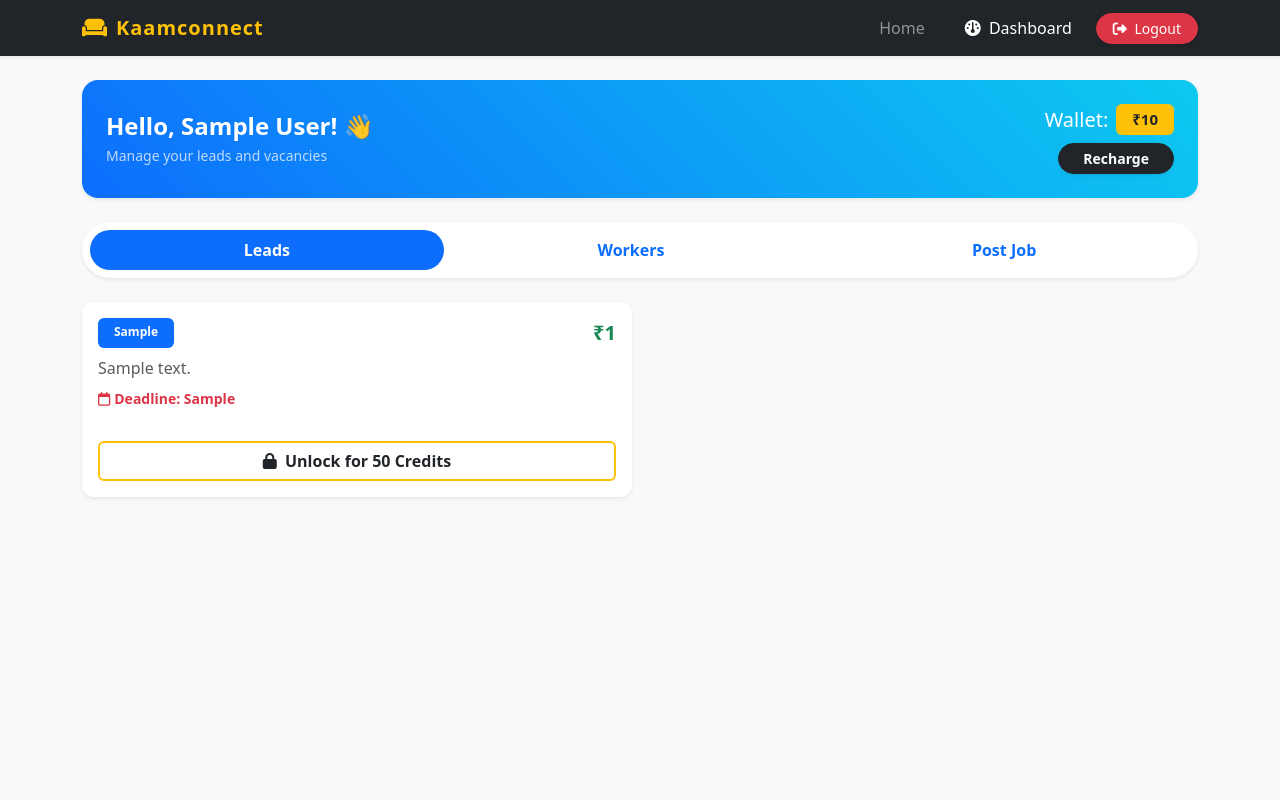
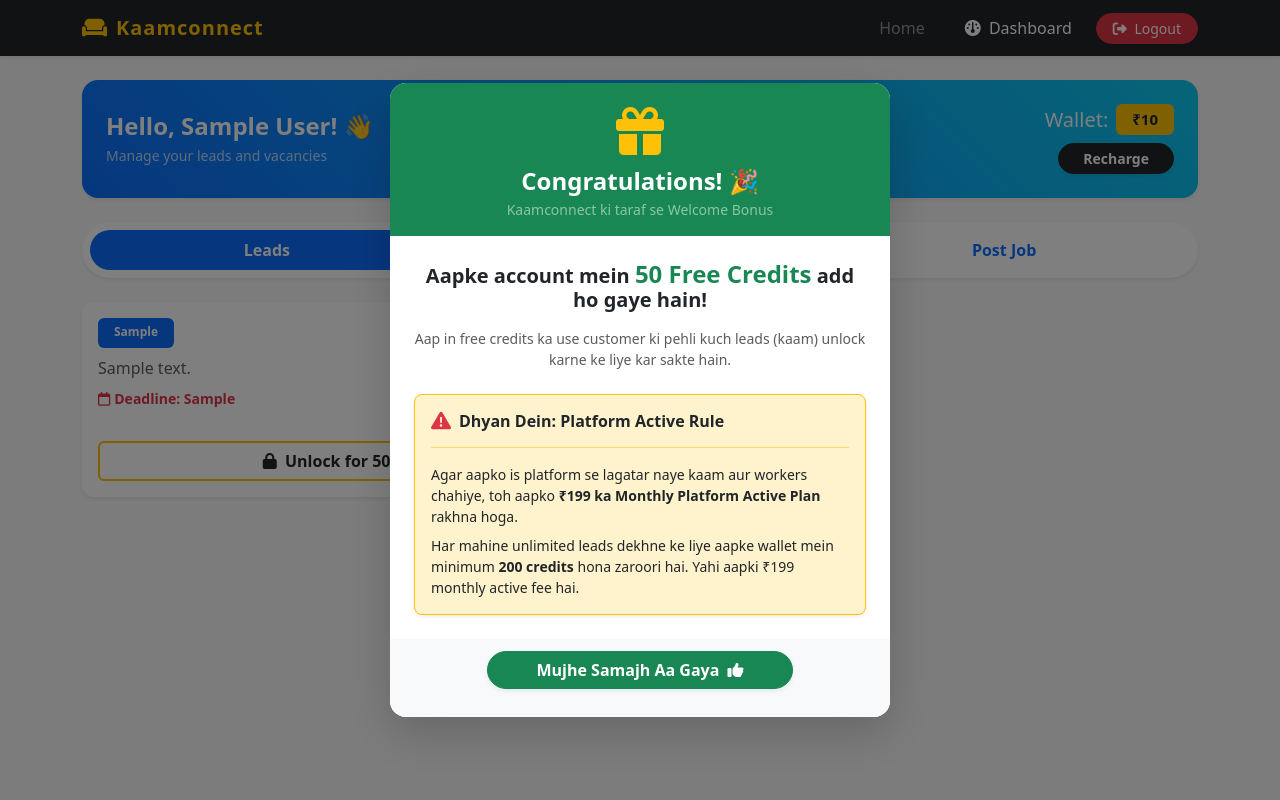
Before and after one commit to kaamconnect01/kaamconnect, a Flask app: template templates/shop_dash.html in a window 1280 px wide. Run offline with Flask 3, Linux system fonts and the light colour scheme; the template is opened without the code that fills it: values that come from a table or form of the project are taken from there, others are empty; a user stored in the database is signed in; tables that the repository leaves empty hold one stand-in row (values such as "Sample post").

Commit message:
Update shop_dash.html

```diff
--- a/templates/shop_dash.html
+++ b/templates/shop_dash.html
@@ -232,4 +232,50 @@
       </div>
   </div>
 </div>
+
+                            {% if session.pop('show_welcome_popup', None) %}
+<div class="modal fade" id="welcomeShopModal" data-bs-backdrop="static" data-bs-keyboard="false" tabindex="-1" aria-labelledby="welcomeModalLabel" aria-hidden="true">
+    <div class="modal-dialog modal-dialog-centered">
+        <div class="modal-content border-0 shadow-lg rounded-4 overflow-hidden">
+
+            <div class="modal-header bg-success text-white border-0 d-flex flex-column align-items-center pt-4 pb-3 text-center">
+                <i class="fa-solid fa-gift fa-3x mb-2 text-warning"></i>
+                <h4 class="modal-title fw-bold" id="welcomeModalLabel">Congratulations! 🎉</h4>
+                <p class="mb-0 small text-white-50">Kaamconnect ki taraf se Welcome Bonus</p>
+            </div>
+
+            <div class="modal-body p-4 text-center">
+                <h5 class="fw-bold text-dark mb-3">Aapke account mein <span class="text-success fs-4">50 Free Credits</span> add ho gaye hain!</h5>
+                <p class="text-muted small mb-4">Aap in free credits ka use customer ki pehli kuch leads (kaam) unlock karne ke liye kar sakte hain.</p>
+
+                <div class="alert alert-warning text-start border-warning shadow-sm rounded-3 mb-0" role="alert">
+                    <h6 class="alert-heading fw-bold text-dark d-flex align-items-center">
+                        <i class="fa-solid fa-triangle-exclamation text-danger me-2 fs-5"></i>
+                        Dhyan Dein: Platform Active Rule
+                    </h6>
+                    <hr class="border-warning opacity-50">
+                    <p class="mb-2 small text-dark">Agar aapko is platform se lagatar naye kaam aur workers chahiye, toh aapko <strong>₹199 ka Monthly Platform Active Plan</strong> rakhna hoga.</p>
+                    <p class="mb-0 small text-dark">Har mahine unlimited leads dekhne ke liye aapke wallet mein minimum <strong>200 credits</strong> hona zaroori hai. Yahi aapki ₹199 monthly active fee hai.</p>
+                </div>
+            </div>
+
+            <div class="modal-footer border-0 pb-4 pt-2 d-flex justify-content-center bg-light">
+                <button type="button" class="btn btn-success fw-bold px-5 rounded-pill shadow-sm" data-bs-dismiss="modal">
+                    Mujhe Samajh Aa Gaya <i class="fa-solid fa-thumbs-up ms-1"></i>
+                </button>
+            </div>
+
+        </div>
+    </div>
+</div>
+
+<script>
+    document.addEventListener("DOMContentLoaded", function() {
+        // Modal ko automatically open karne ke liye Bootstrap ka JS
+        var myModal = new bootstrap.Modal(document.getElementById('welcomeShopModal'));
+        myModal.show();
+    });
+</script>
+{% endif %}
+
 {% endblock %}
```
